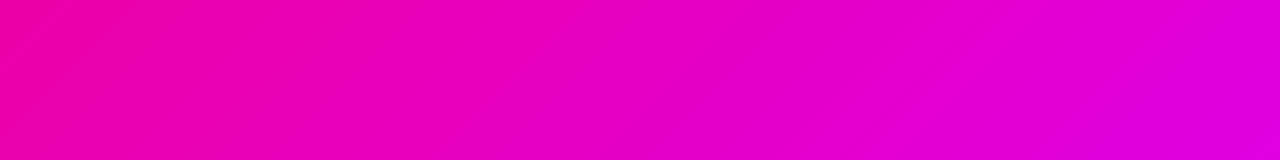
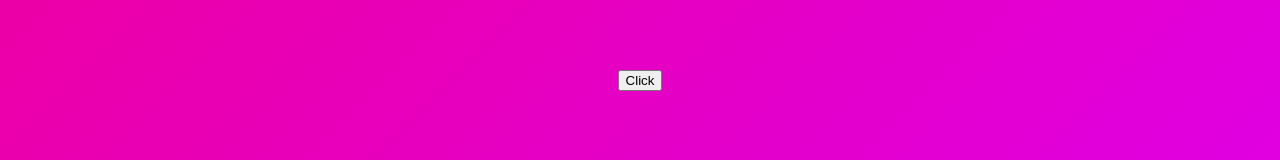
Before and after one commit to honghyunAhn/react-animation, a React (Create React App) app: page / in a window 1280 px wide. Shown: the part 320-480 px from the top of the page. Built offline with nearby package versions, Linux system fonts and the light colour scheme.

Commit message:
AnimatePresence

```diff
--- a/src/App.tsx
+++ b/src/App.tsx
@@ -42,6 +42,10 @@ function App() {
   const toggleShowing = () => setShowing((prev) => !prev);
   return (
     <Wrapper>
+      <button onClick={toggleShowing}>Click</button>
+      <AnimatePresence>
+        {showing ? null : null}
+      </AnimatePresence>
     </Wrapper>
   );
 }
```
